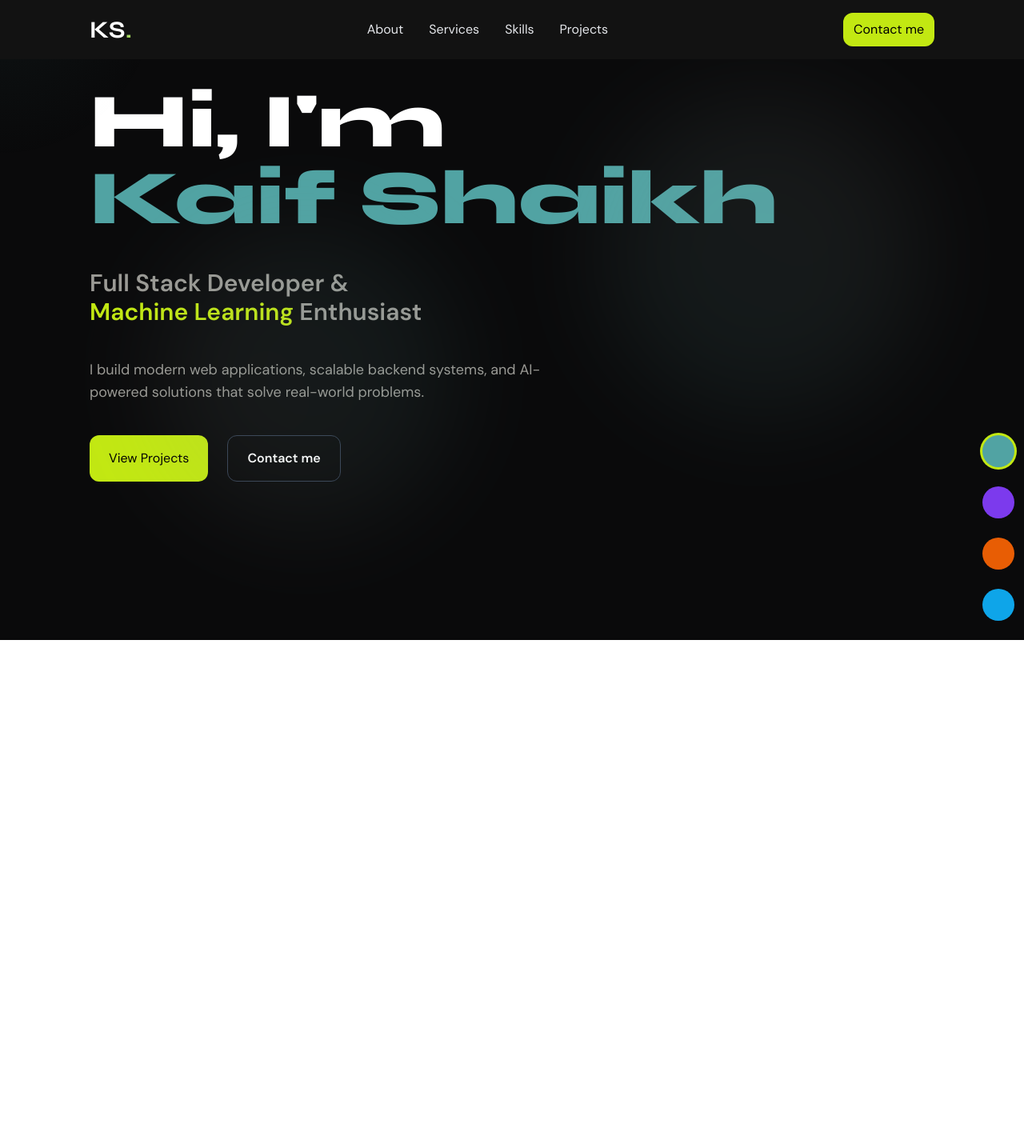
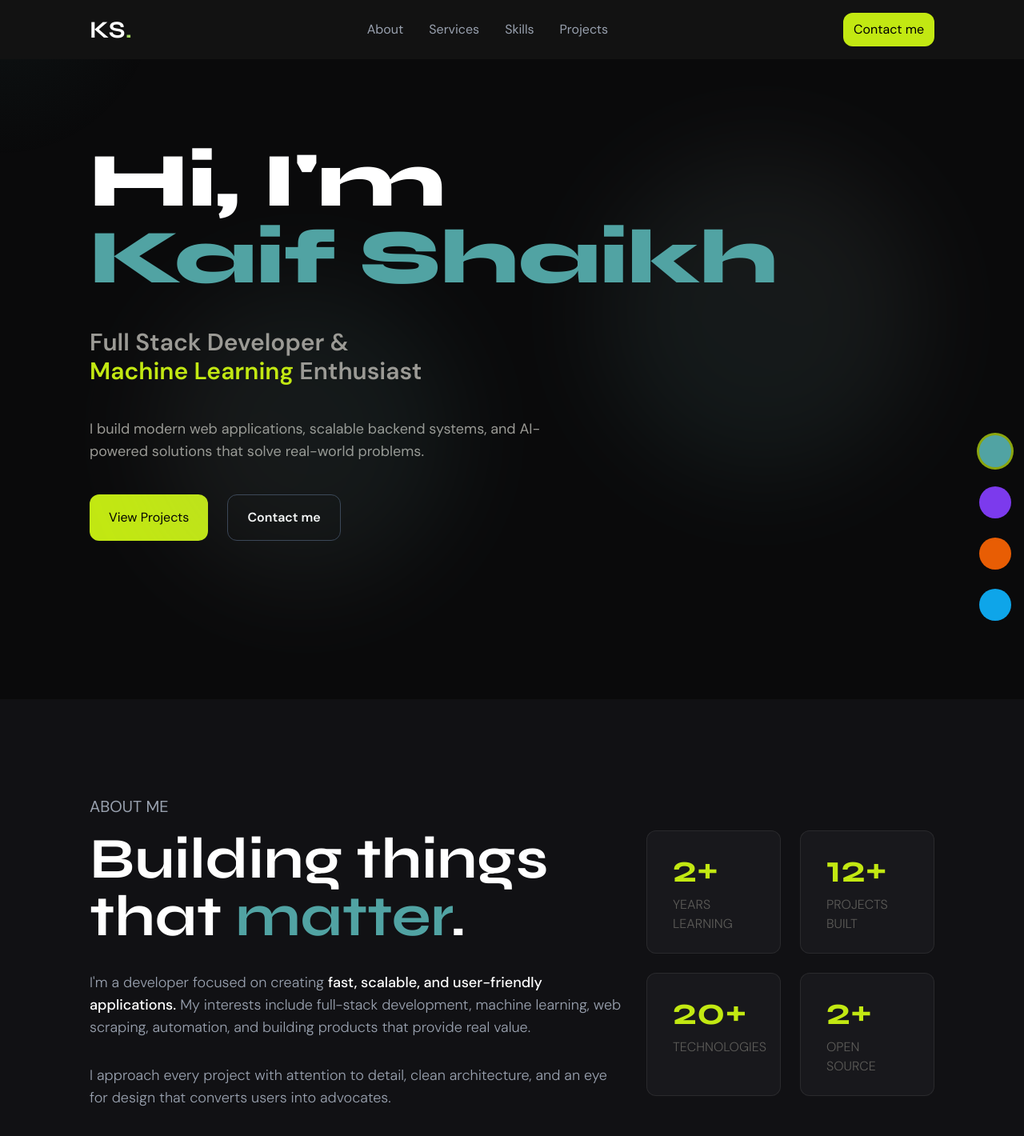
Before and after one commit to Kaif-S/portfolio-kaifshaikh, a Next.js app: page / in a window 1280 px wide. Shown: the top 1420 px of the page at 80% size. Before the commit the page ends 800 px from the top, so only its background shows below. Built offline with nearby package versions, Linux system fonts and the light colour scheme.

Commit message:
feat: enhance UI with About section and animations, update Navbar links

```diff
--- a/app/globals.css
+++ b/app/globals.css
@@ -11,4 +11,62 @@
   --color-secondary: #75485e;
   --color-warm: #cb904d;
   --color-highlight: #f98948;
+
+  --color-global:#928F8D;
+
+  --bg: rgb(10,10,11) ;
+
+  --animate-sink-in: sink-in 500ms ease-out both;
+  --animate-sink-intrigger:sink-in 800ms ease-out both;
 }
+
+/* .card {
+  animation: fadeIn 0.5s ease forwards;
+  animation-trigger: --view-trigger play-forwards;
+  timeline-trigger: --view-trigger view() contain;
+} */
+@keyframes sink-in {
+  from {opacity: 0; transform: translateX(-50px);}
+  to {opacity: 1;transform: translateX(0px);}
+}
+
+html{
+  scroll-behavior: smooth;
+}
+
+::-webkit-scrollbar { width: 5px; }
+::-webkit-scrollbar-track { background: black; }
+::-webkit-scrollbar-thumb { background: var(--color-primary); border-radius: 2px; }
+
+.animatedCARD::before{
+  content: "";
+  transition: all 500ms ease-in-out;
+  margin-inline: 2px;
+  z-index: -1;
+  position: absolute;
+  inset: 0px;
+  width: 0;
+  height: 5px;
+  border-radius: var(--radius-2xl) var(--radius-2xl) 0px 0px;
+  background-image: linear-gradient(to right,var(--color-primary),var(--color-accent));
+  transform: translateY(-2px);
+}
+
+.animatedCARD:hover::before{
+  width: 98%;
+}
+
+.nav-tag::after{
+  content: "";
+  position: absolute;
+  left: 0;
+  bottom: 0;
+  width: 0;
+  height: 3px;
+  transition: all 300ms ease-out;
+  transform: translateY(4px);
+  background-image: linear-gradient(to right, var(--color-primary),var(--color-accent));
+}
+.nav-tag:hover::after{
+  width: 100%;
+}
--- a/app/page.tsx
+++ b/app/page.tsx
@@ -1,4 +1,5 @@
 import HeroSection from "@/components/sections/HeroSection";
+import About from "@/components/sections/About";
 import MouseGlow from "../components/ui/MouseGlow";
 import Navbar from "@/components/Navbar";
 import ThemeSwitcher from "@/components/ui/ThemeSwitcher";
@@ -9,6 +10,7 @@ export default function Home() {
     <Navbar/>
       <main>
         <HeroSection/>
+        <About/>
       </main>
       <MouseGlow/>
       <ThemeSwitcher/>
--- a/components/Navbar.tsx
+++ b/components/Navbar.tsx
@@ -2,14 +2,14 @@ import React from 'react'
 
 const Navbar = () => {
   return (
-    <nav className='flex lg:px-28 z-9999 w-full bg-[#121212] py-4 text-white justify-between h-fit items-center inset-0 absolute'>
-        <div className='font-bold font-epilogue'><span className='text-white text-3xl'>KS</span><span className='bg-linear-0 from-accent to-primary bg-clip-text text-3xl text-transparent'>.</span></div>
+    <nav className='flex lg:px-28 z-9999 w-full bg-[#121212] py-4 text-white justify-between h-fit items-center inset-0 sticky'>
+        <div className='font-bold font-epilogue'><a href="#hero-section"><span className='text-white text-3xl'>KS</span><span className='bg-linear-0 from-accent to-primary bg-clip-text text-3xl text-transparent'>.</span></a></div>
         <div>
             <ul className='flex gap-8 justify-center text-center'>
-                <li className='text-gray-200 duration-400 transition-colors hover:text-gray-400 cursor-pointer'>About</li>
-                <li className='text-gray-200 duration-400 transition-colors hover:text-gray-400 cursor-pointer'>Services</li>
-                <li className='text-gray-200 duration-400 transition-colors hover:text-gray-400 cursor-pointer'>Skills</li>
-                <li className='text-gray-200 duration-400 transition-colors hover:text-gray-400 cursor-pointer'>Projects</li>
+                <li className='hover:text-gray-200 relative nav-tag duration-400 transition-colors text-gray-400 cursor-pointer'><a href="#about-section">About</a></li>
+                <li className='hover:text-gray-200 relative nav-tag duration-400 transition-colors text-gray-400 cursor-pointer'><a href="#services-section">Services</a></li>
+                <li className='hover:text-gray-200 relative nav-tag duration-400 transition-colors text-gray-400 cursor-pointer'><a href="#skills-section">Skills</a></li>
+                <li className='hover:text-gray-200 relative nav-tag duration-400 transition-colors text-gray-400 cursor-pointer'><a href="#projects-section">Projects</a></li>
             </ul>
         </div>
         <div>
--- /dev/null
+++ b/components/sections/About.tsx
@@ -0,0 +1,41 @@
+import React from "react";
+
+const About = () => {
+  const cardDATA = [
+    {number:2,lable:"years learning"},
+    {number:12,lable:"projects built"},
+    {number:20,lable:"technologies"},
+    {number:2,lable:"open source"},
+  ]
+  return (
+    <section className="bg-[#111114] py-30" id="about-section">
+      <h2 className="uppercase lg:mx-28 font-dm-sans text-xl text-gray-400">
+        about me
+      </h2>
+      <div className="flex lg:mx-28 gap-6 justify-center items-center">
+        <div className="flex flex-col gap-8 mt-4">
+          <h3 className="font-bold lg:text-7xl text-white font-epilogue">
+            Building things <br />
+            that <span className="text-primary">matter</span>.
+          </h3>
+          <p className="w-2xl text-lg text-gray-400 font-dm-sans font-light">I&apos;m a developer focused on creating <span className="text-white font-medium">fast, scalable, and user-friendly applications.</span> My interests include full-stack development, machine learning, web scraping, automation, and building products that provide real value.</p>
+          <p className="w-2xl text-lg text-gray-400 font-dm-sans font-light">I approach every project with attention to detail, clean architecture, and an eye for design that converts users into advocates.</p>
+        </div>
+        <div className="grid grid-cols-2 w-full gap-6 ">
+          {cardDATA.map((item,index)=>{
+            return (<div
+
+              className="flex gap-2 bg-[#18181C] relative hover:-translate-y-2 isolate transition-all duration-500 animatedCARD rounded-xl flex-col border-[0.5px] border-[#545454]/30 px-8 py-6"
+
+            key={index}>
+              <span className="text-accent text-5xl font-bold font-epilogue">{item.number}+</span>
+              <span className="font-light uppercase text-[#5C5B58]">{item.lable}</span>
+            </div>)
+          })}
+        </div>
+      </div>
+    </section>
+  );
+};
+
+export default About;
--- a/components/sections/HeroSection.tsx
+++ b/components/sections/HeroSection.tsx
@@ -2,12 +2,12 @@ import React from 'react'
 
 const HeroSection = () => {
   return (
-    <section className='relative lg:min-h-screen lg:pt-26 lg:px-28 bg-[#0A0A0B]'>
+    <section className='relative lg:min-h-screen lg:pt-26 lg:px-28 bg-[#0A0A0B]' id='hero-section'>
       <div className="absolute overflow-hidden top-70 pointer-events-none left-[15%] size-94 blur-3xl rounded-full opacity-10 bg-linear-60 from-greytext to-primary "></div>
       <div className="absolute overflow-hidden top-30 pointer-events-none right-[10%] size-100 rounded-full bg-linear-30 opacity-10 blur-3xl from-primary to-greytext"></div>
         <div className='flex flex-col gap-10'>
-        <h1 className='lg:text-8xl  font-epilogue font-black text-white'>Hi, I&apos;m <br /> <span className='text-primary'>Kaif Shaikh</span></h1>
-        <span className=' text-greytext text-3xl font-semibold font-dm-sans'>Full Stack Developer & <br/> <span className='text-accent'>Machine Learning</span> Enthusiast</span>
+        <h1 className='lg:text-8xl animate-sink-in font-epilogue font-black text-white'>Hi, I&apos;m <br /> <span className='text-primary'>Kaif Shaikh</span></h1>
+        <span className=' text-greytext text-3xl animate-sink-intrigger font-semibold font-dm-sans'>Full Stack Developer & <br/> <span className='text-accent'>Machine Learning</span> Enthusiast</span>
         <p className='text-lg text-greytext w-xl font-dm-sans'>
           I build modern web applications, scalable backend systems, and AI-powered solutions that solve real-world problems.
         </p>
--- a/components/ui/ThemeSwitcher.tsx
+++ b/components/ui/ThemeSwitcher.tsx
@@ -15,9 +15,9 @@ const ThemeSwitcher = () => {
         element.style.setProperty("--color-highlight",themes[id].highlight)
     }
   return (
-    <div className='absolute right-3 bottom-6 flex-col gap-6 flex'>
+    <div className='fixed right-4 bottom-6 flex-col gap-6 flex'>
     {themes.map((element,id)=>{
-     return <button key={id} onClick={()=>handlethemechange(id)} style={{backgroundColor:themes[id].primary}} className={`cursor-pointer ${Theme===id&&'ring-3 ring-accent'} transition-all duration-300 hover:scale-110 rounded-full lg:size-10`}></button>
+     return <button key={id} onClick={()=>handlethemechange(id)} style={{backgroundColor:themes[id].primary}} className={`cursor-pointer ${Theme===id&&'ring-3 ring-accent/70'} transition-all duration-300 hover:scale-110 rounded-full lg:size-10`}></button>
     })}
    </div>
   )
```
